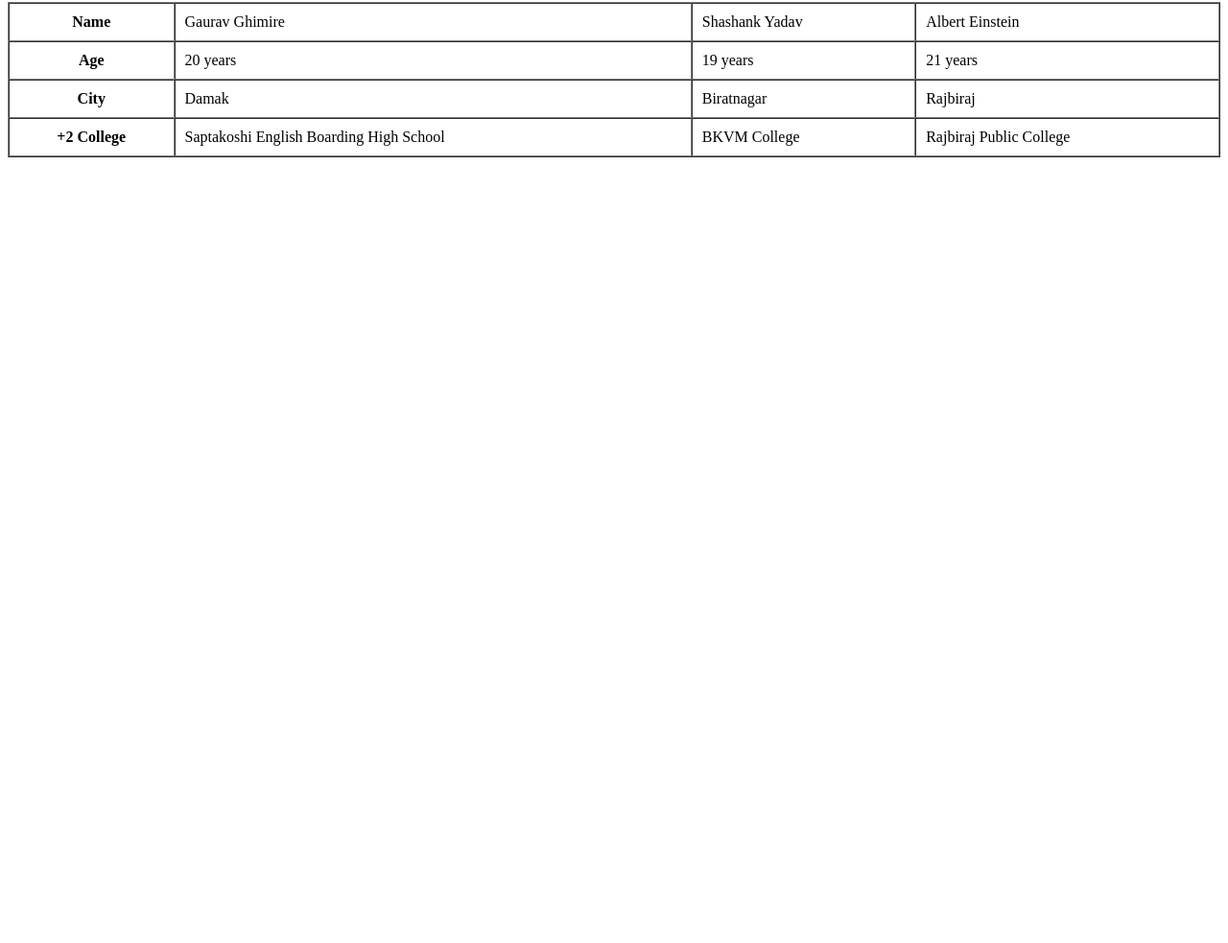
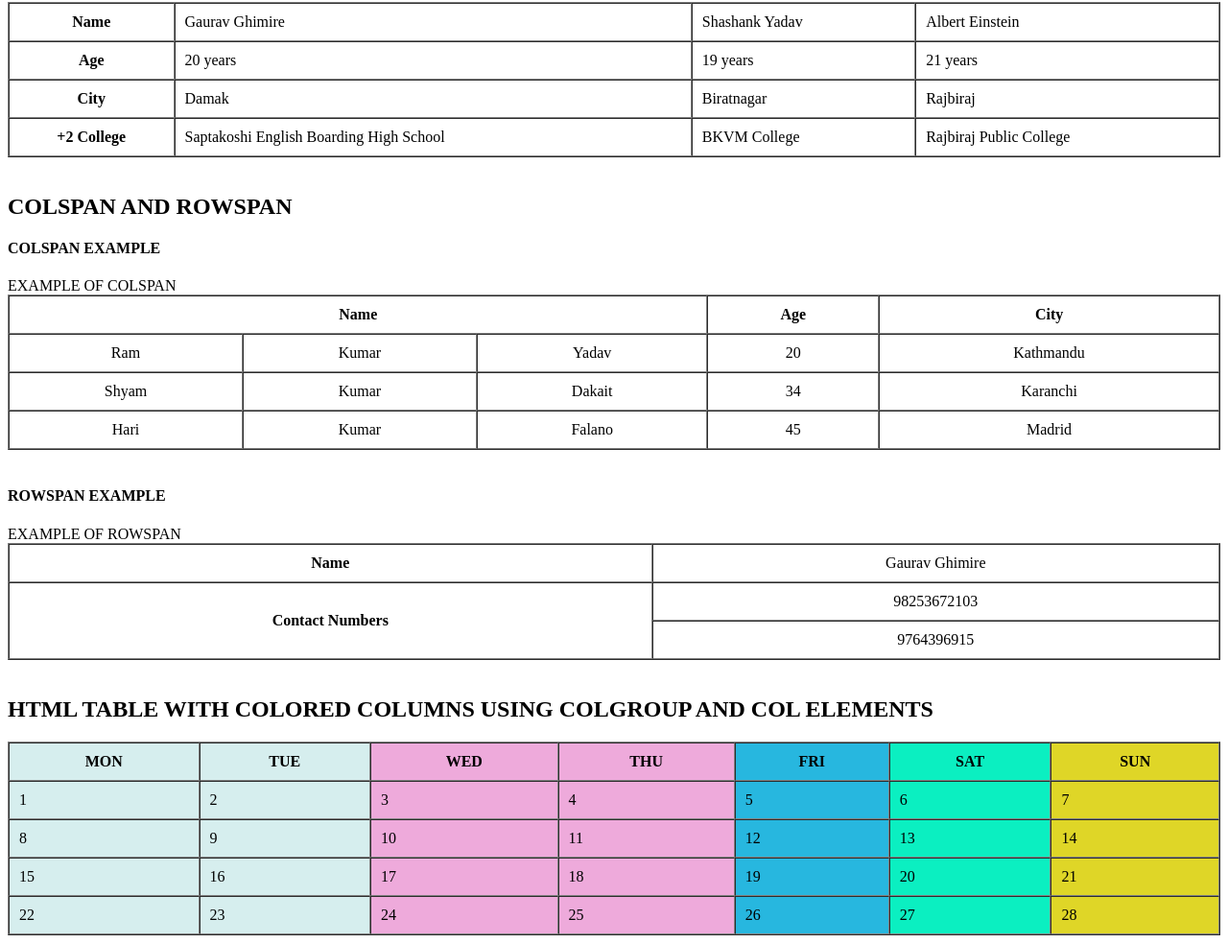
Before and after one commit to Gauravghimire33/HTML-and-CSS-basics, a plain HTML site: page table.html in a window 1280 px wide. Shown: the part 480-1463 px from the top of the page at 96% size. Before the commit the page ends 800 px from the top, so only its background shows below. Drawn offline with Linux system fonts and the light colour scheme.

Commit message:
COLSPAN AND ROWSPAN LEARNT

```diff
--- a/table.html
+++ b/table.html
@@ -2,6 +2,11 @@
 <html>
     <head>
         <title>Learning about tables</title>
+        <style>
+            tr:hover{
+                background-color: rgb(23, 226, 23);
+            }
+        </style>
     </head>
     <body>
         <h1 style="text-align: center;"> HTML Tables</h1>
@@ -69,6 +74,107 @@
                 <td> BKVM College</td>
                 <td> Rajbiraj Public College</td>
             </tr>
+        </table><br>
+        <h2>COLSPAN AND ROWSPAN</h2>
+        <h4>COLSPAN EXAMPLE</h4>
+        <table border="1" cellpadding="10" cellspacing="0" style="width:100%; text-align: center;">
+            <comment>EXAMPLE OF COLSPAN </comment>
+            <tr>
+                <th colspan="3">Name</th>
+                <th>Age</td>
+                <th>City</th>
+            </tr>
+            <tr>
+                <td>Ram</td>
+                <td>Kumar</td>
+                <td>Yadav</td>
+                <td>20</td>
+                <td>Kathmandu</td>
+            </tr>
+            <tr>
+                <td>Shyam</td>
+                <td>Kumar</td>
+                <td>Dakait</td>
+                <td>34</td>
+                <td>Karanchi</td>
+            </tr>
+            <tr>
+                <td>Hari</td>
+                <td>Kumar</td>
+                <td>Falano</td>
+                <td>45</td>
+                <td>Madrid</td>
+            </tr>
+        </table><br>
+        <h4>ROWSPAN EXAMPLE</h4>
+        <caption>EXAMPLE OF ROWSPAN</caption>
+        <table border="1" cellpadding="10" cellspacing="0" style="width:100%; text-align: center;">
+            <tr>
+                <th>Name</th>
+                <td>Gaurav Ghimire</td>
+            </tr>
+            <tr>
+                <th rowspan="2">Contact Numbers</th>
+                <td>98253672103</td>
+            </tr>
+            <tr>
+                <td>9764396915</td>
+            </tr>
+        </table><br>
+        <h2>HTML TABLE WITH COLORED COLUMNS USING COLGROUP AND COL ELEMENTS</h2>
+        <table style="width: 100%" border="1" cellpadding="10"; cellspacing="0">
+            <colgroup>
+            <col span="2" style="background-color: #D6EEEE">
+            <col span="2" style="background-color: #EEAADB">
+            <col span="1" style="background-color: #27b7df">
+            <col span="1" style="background-color: #0befc1">
+            <col span="1" style="background-color: #dfd627">
+            </colgroup>
+            <tr>
+            <th>MON</th>
+            <th>TUE</th>
+            <th>WED</th>
+            <th>THU</th>
+            <th>FRI</th>
+            <th>SAT</th>
+            <th>SUN</th>
+            </tr>
+            <tr>
+            <td>1</td>
+            <td>2</td>
+            <td>3</td>
+            <td>4</td>
+            <td>5</td>
+            <td>6</td>
+            <td>7</td>
+            </tr>
+            <tr>
+            <td>8</td>
+            <td>9</td>
+            <td>10</td>
+            <td>11</td>
+            <td>12</td>
+            <td>13</td>
+            <td>14</td>
+            </tr>
+            <tr>
+            <td>15</td>
+            <td>16</td>
+            <td>17</td>
+            <td>18</td>
+            <td>19</td>
+            <td>20</td>
+            <td>21</td>
+            </tr>
+            <tr>
+            <td>22</td>
+            <td>23</td>
+            <td>24</td>
+            <td>25</td>
+            <td>26</td>
+            <td>27</td>
+            <td>28</td>
+            </tr>
         </table>
     </body>
 </html>
```
Also changed, not shown: list.html (+16 -0 lines).
